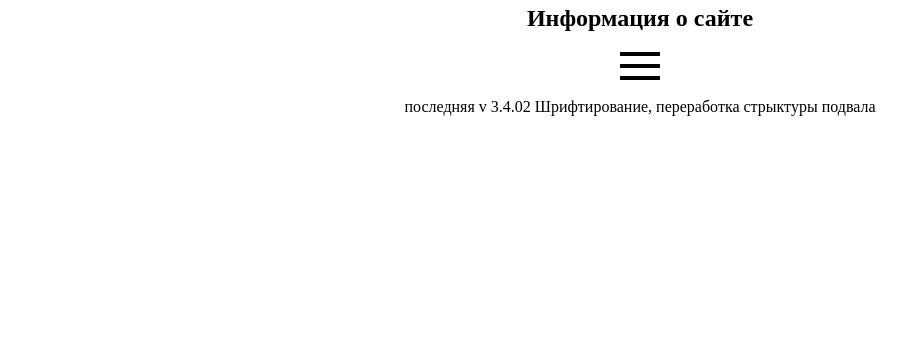
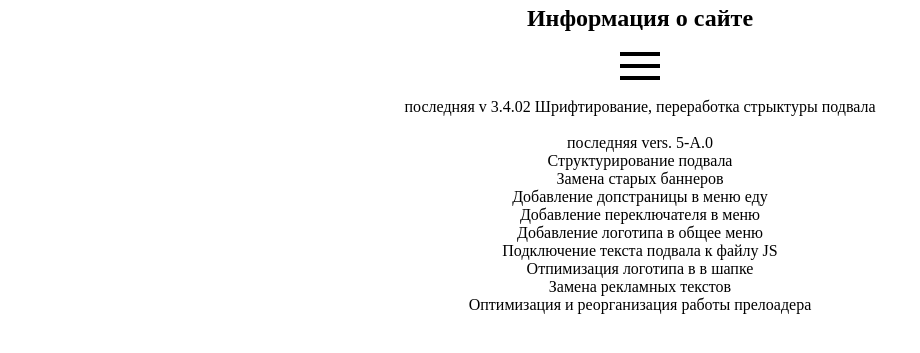
Before and after one commit to hi-oliver/ru, a plain HTML site: page testfile.html in a window 1280 px wide. Shown: the part 103-456 px from the top of the page, without its empty margins (0-920 px from the left). Drawn offline with Linux system fonts and the light colour scheme.

Commit message:
Update testfile.html

```diff
--- a/testfile.html
+++ b/testfile.html
@@ -63,8 +63,12 @@
       </nav>
       <div class="hidden-overley"></div>
 
-      <p id="test">последняя v 3.4.02
-      Шрифтирование, переработка стрыктуры подвала</p>
+      <p id="test">
+        последняя v 3.4.02 Шрифтирование, переработка стрыктуры подвала
+        <br><br>последняя vers. 5-A.0
+        <br>Структурирование подвала<br>Замена старых баннеров<br>Добавление допстраницы в меню еду
+        <br>Добавление переключателя в меню<br>Добавление логотипа в общее меню<br>Подключение текста подвала к файлу JS<br>
+        Отпимизация логотипа в в шапке<br>Замена рекламных текстов<br>Оптимизация и реорганизация работы прелоадера</p>
 
 </body>
 </html>
```
